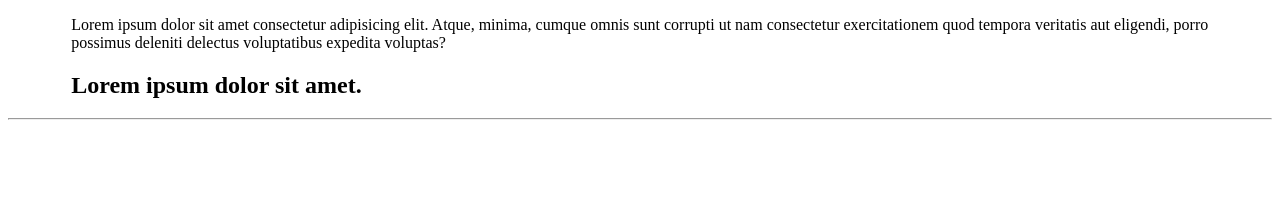
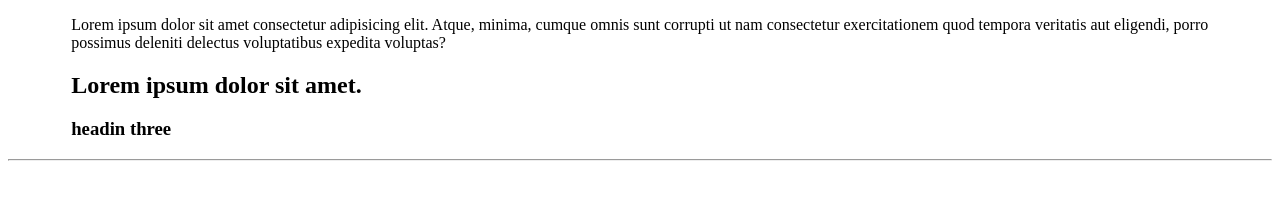
Before and after one commit to ToshpulatovAlimardon/lesson, a plain HTML site: page index.html in a window 1280 px wide. Shown: the part 105-304 px from the top of the page. Drawn offline with Linux system fonts and the light colour scheme.

Commit message:
Update index.html

```diff
--- a/index.html
+++ b/index.html
@@ -17,6 +17,7 @@
                 possimus deleniti delectus voluptatibus expedita voluptas?
             </p>
             <h2>Lorem ipsum dolor sit amet.</h2>
+            <h3>headin three</h3>
         </div>
         <hr>
         <script src="js/script.js"></script>
```
